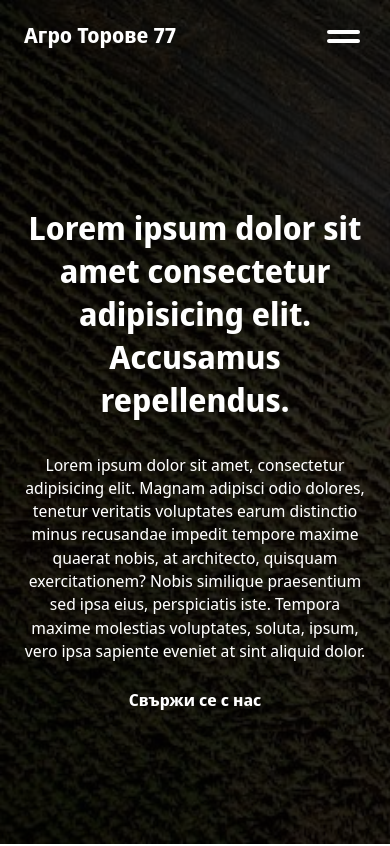
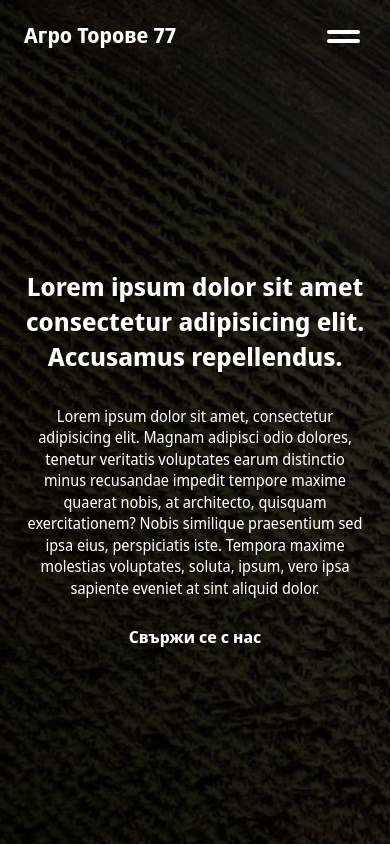
Before and after one commit to PetromirDev/agrotorove-website, a Next.js app: page / in a window 390 px wide. Shown: the top 846 px of the page. Built offline with nearby package versions, Linux system fonts and the light colour scheme.

Commit message:
change: better responsiveness in hero

```diff
--- a/components/Home/Hero.jsx
+++ b/components/Home/Hero.jsx
@@ -43,9 +43,9 @@ const Contact = styled.a`
 `
 
 const Text = styled.p`
-  font-size: 1.3rem;
   font-weight: 300;
   margin-bottom: 2rem;
+  font-size: 1.2rem;
 
   @media (min-width: 1280px) {
     max-width: 43.75rem;
@@ -53,12 +53,12 @@ const Text = styled.p`
 `
 
 const Title = styled.h1`
-  font-size: 2.5rem;
+  font-size: 2rem;
   margin-bottom: 2.5rem;
 
   @media (min-width: 768px) {
     margin-bottom: 3rem;
-    font-size: 2rem;
+    font-size: 2.5rem;
   }
 
   @media (min-width: 1280px) {
@@ -71,7 +71,9 @@ const Body = styled.div`
   ${Container};
   color: #fff;
   text-align: center;
+  max-width: 46.875rem;
   @media (min-width: 1280px) {
+    max-width: 80rem;
     text-align: left;
   }
 `
```
